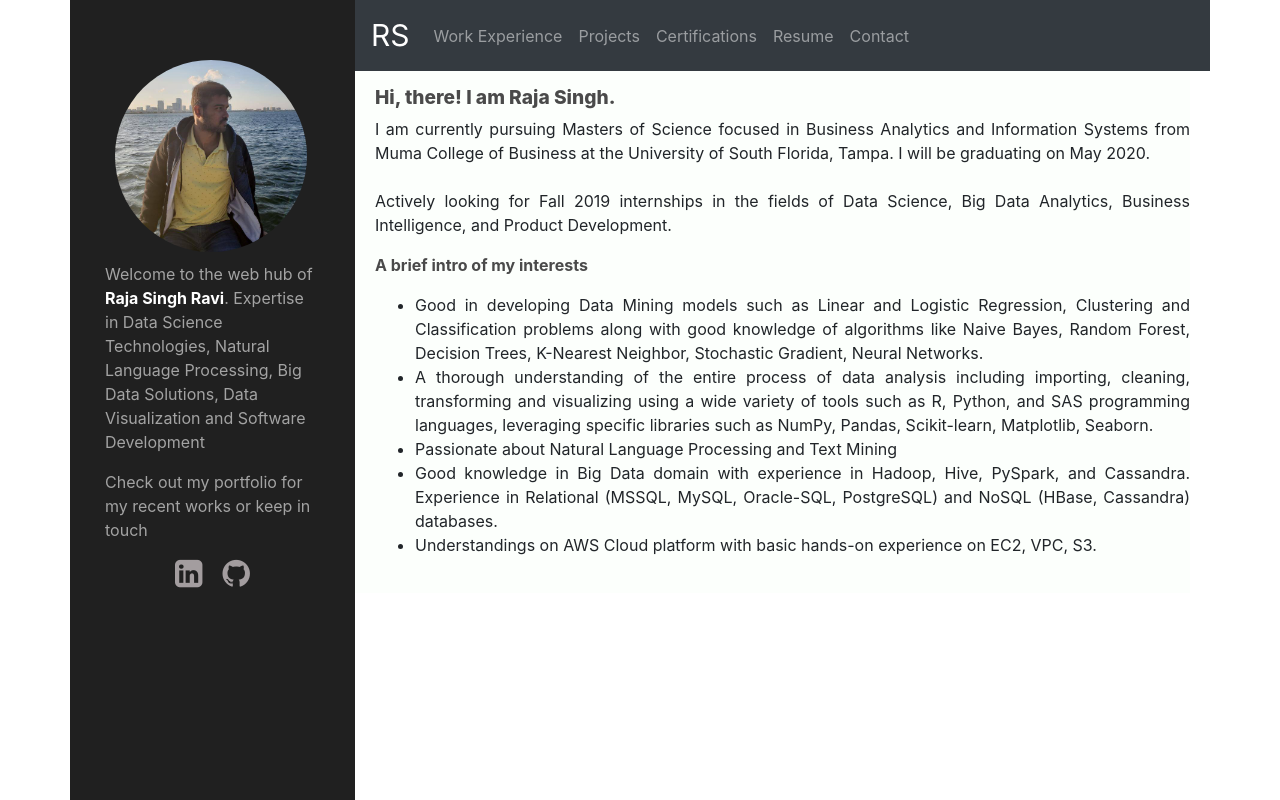
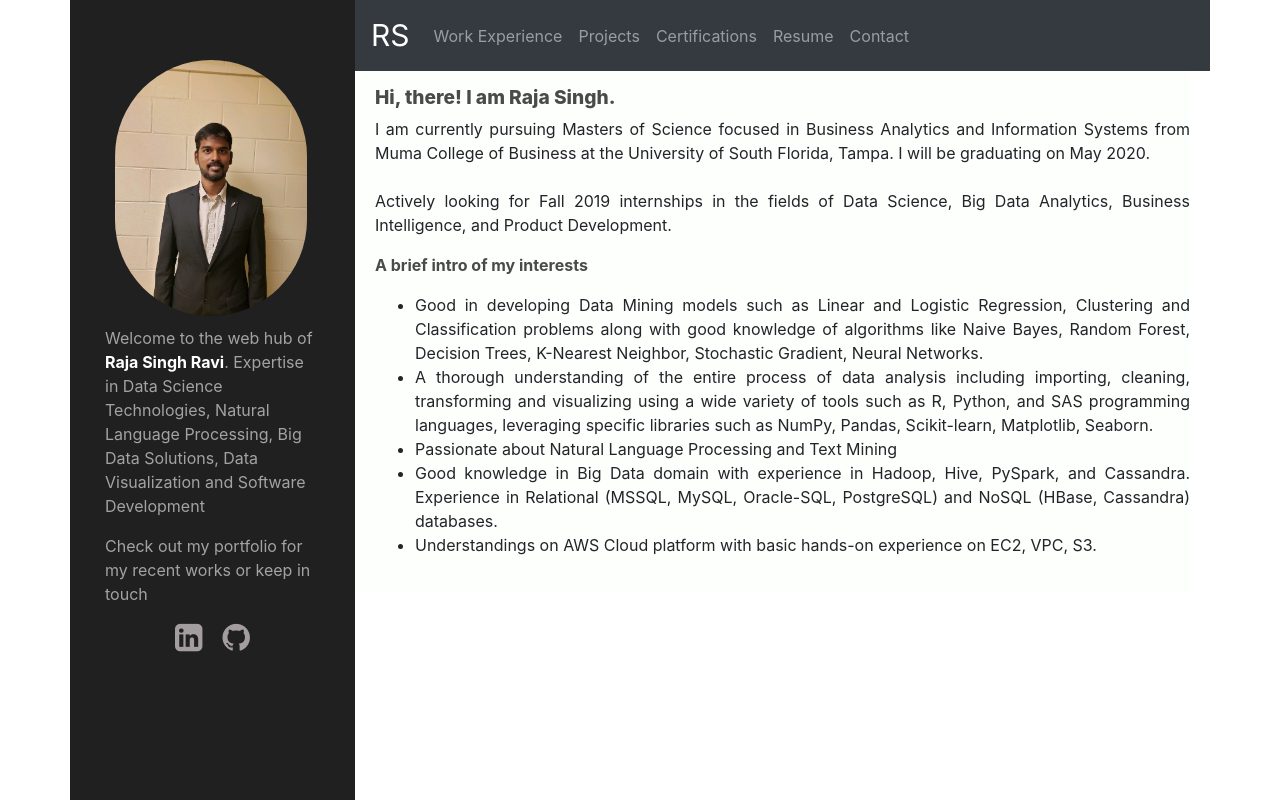
Before and after one commit to rajasinghr/VPortfolio, a Vue app: page / in a window 1280 px wide. Built offline with nearby package versions, Linux system fonts and the light colour scheme.

Commit message:
pic change

```diff
--- a/src/components/LeftMain.vue
+++ b/src/components/LeftMain.vue
@@ -2,7 +2,7 @@
   <div class="container">
     <div id="myDiv">
       <div id="myPicDiv">
-        <img id="myPic" src="@/assets/mypic.jpg" class="img-responsive" />
+        <img id="myPic" src="@/assets/raja_pic.png" class="img-responsive" />
       </div>
       <div id="introDiv">
         <p>Welcome to the web hub of <span style="color:white;"><b>Raja Singh Ravi</b></span>. Expertise in Data Science Technologies, Natural Language Processing, Big Data Solutions, Data Visualization and Software Development</p>
```
Also changed, not shown: src/assets/raja_pic.png (added), 10 other files (tests, documents, lock files or other folders).
